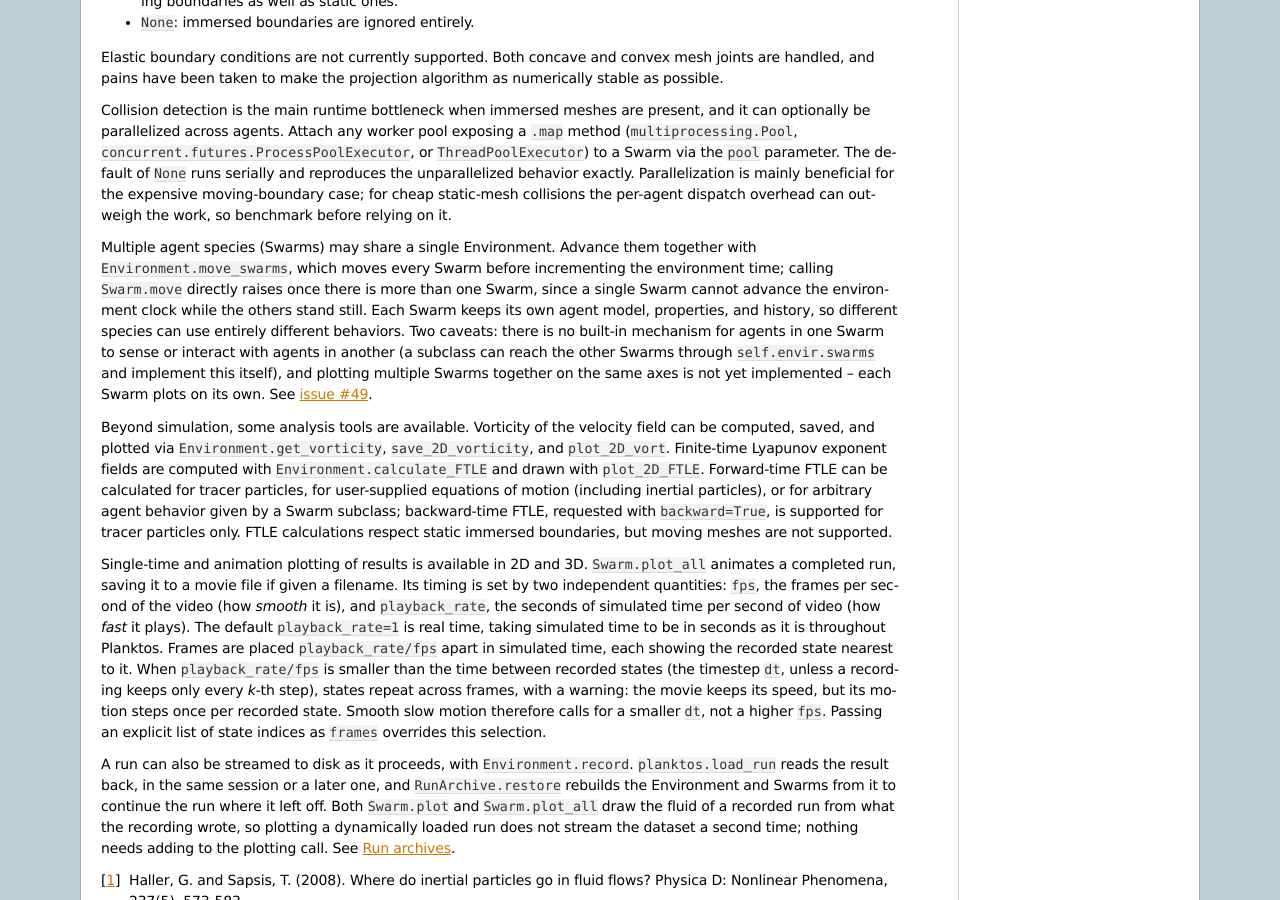
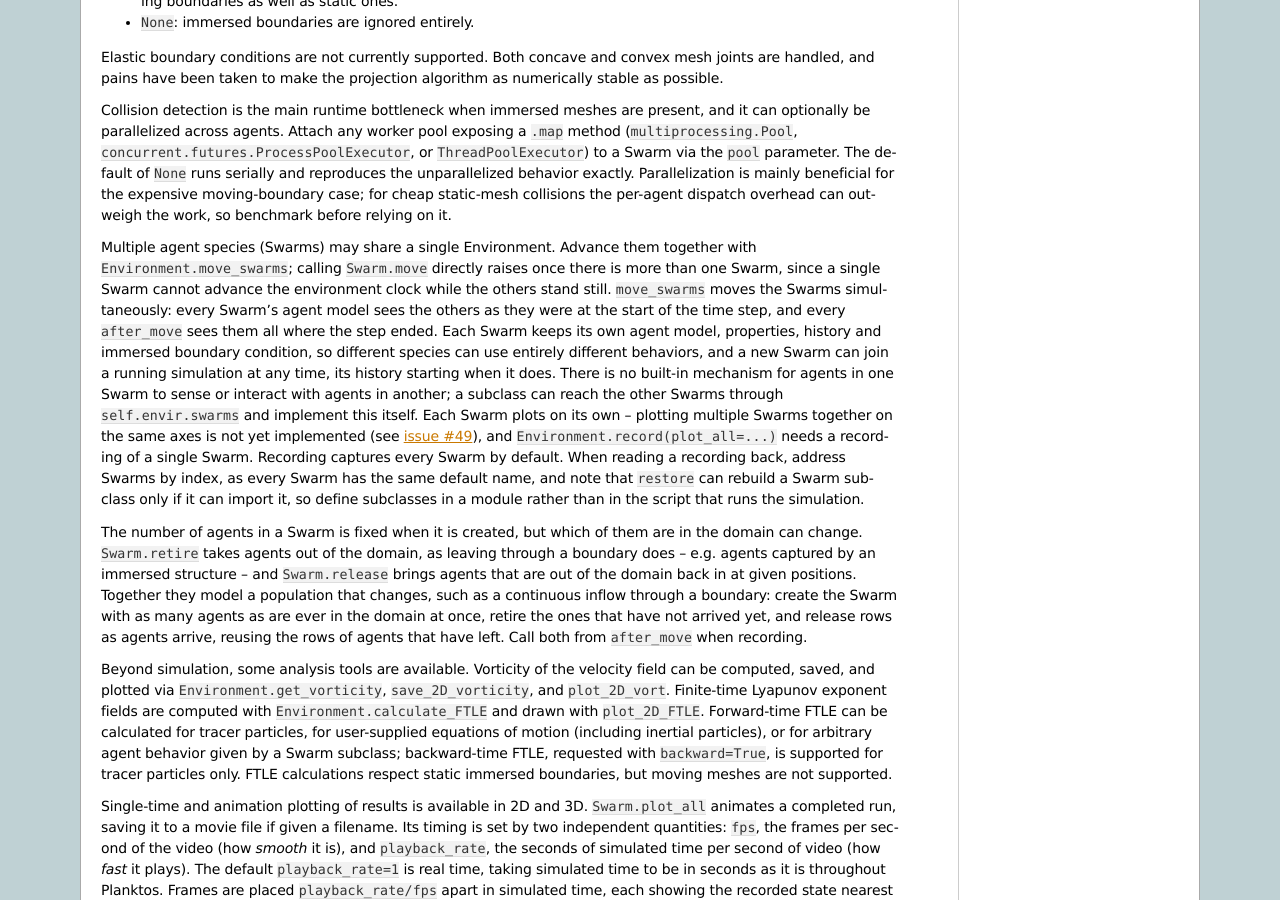
Before and after one commit to mountaindust/Planktos, a Sphinx documentation site: the page built from docs/quickstart.rst, in a window 1280 px wide and 900 px high, scrolled down 3590 px. Built offline with Sphinx 7.4.7, drawn with Linux system fonts in a browser that asks for light colours.

Commit message:
Quickstart: state what multiple Swarms support; add retire/release
The multiple-Swarms paragraph now covers simultaneous move_swarms, swarms
joining mid-run, per-swarm plots, recording and restoring several swarms,
and importable subclasses. A second paragraph introduces Swarm.retire and
Swarm.release for capture and continuous inflow. TODO marks it done.

Co-Authored-By: Claude Opus 5.5 <noreply@anthropic.com>

```diff
--- a/docs/quickstart.rst
+++ b/docs/quickstart.rst
@@ -241,17 +241,34 @@ expensive moving-boundary case; for cheap static-mesh collisions the per-agent
 dispatch overhead can outweigh the work, so benchmark before relying on it.
 
 Multiple agent species (Swarms) may share a single Environment. Advance them
-together with ``Environment.move_swarms``, which moves every Swarm before
-incrementing the environment time; calling ``Swarm.move`` directly raises once
-there is more than one Swarm, since a single Swarm cannot advance the
-environment clock while the others stand still. Each Swarm keeps its own
-agent model, properties, and history, so different species can use entirely
-different behaviors. Two caveats: there is no built-in mechanism for agents in
-one Swarm to sense or interact with agents in another (a subclass can reach the
-other Swarms through ``self.envir.swarms`` and implement this itself), and
-plotting multiple Swarms together on the same axes is not yet implemented -- each
-Swarm plots on its own. See `issue #49
-<https://github.com/mountaindust/Planktos/issues/49>`_.
+together with ``Environment.move_swarms``; calling ``Swarm.move`` directly raises
+once there is more than one Swarm, since a single Swarm cannot advance the
+environment clock while the others stand still. ``move_swarms`` moves the Swarms
+simultaneously: every Swarm's agent model sees the others as they were at the
+start of the time step, and every ``after_move`` sees them all where the step
+ended. Each Swarm keeps its own agent model, properties, history and immersed
+boundary condition, so different species can use entirely different behaviors,
+and a new Swarm can join a running simulation at any time, its history starting
+when it does. There is no built-in mechanism for agents in one Swarm to sense or
+interact with agents in another; a subclass can reach the other Swarms through
+``self.envir.swarms`` and implement this itself. Each Swarm plots on its own --
+plotting multiple Swarms together on the same axes is not yet implemented (see
+`issue #49 <https://github.com/mountaindust/Planktos/issues/49>`_), and
+``Environment.record(plot_all=...)`` needs a recording of a single Swarm.
+Recording captures every Swarm by default. When reading a recording back, address
+Swarms by index, as every Swarm has the same default name, and note that
+``restore`` can rebuild a Swarm subclass only if it can import it, so define
+subclasses in a module rather than in the script that runs the simulation.
+
+The number of agents in a Swarm is fixed when it is created, but which of them
+are in the domain can change. ``Swarm.retire`` takes agents out of the domain,
+as leaving through a boundary does -- e.g. agents captured by an immersed
+structure -- and ``Swarm.release`` brings agents that are out of the domain back
+in at given positions. Together they model a population that changes, such as a
+continuous inflow through a boundary: create the Swarm with as many agents as
+are ever in the domain at once, retire the ones that have not arrived yet, and
+release rows as agents arrive, reusing the rows of agents that have left. Call
+both from ``after_move`` when recording.
 
 Beyond simulation, some analysis tools are available. Vorticity of the velocity
 field can be computed, saved, and plotted via ``Environment.get_vorticity``,
```
Also changed, not shown: TODO.md (+2 -4 lines).
